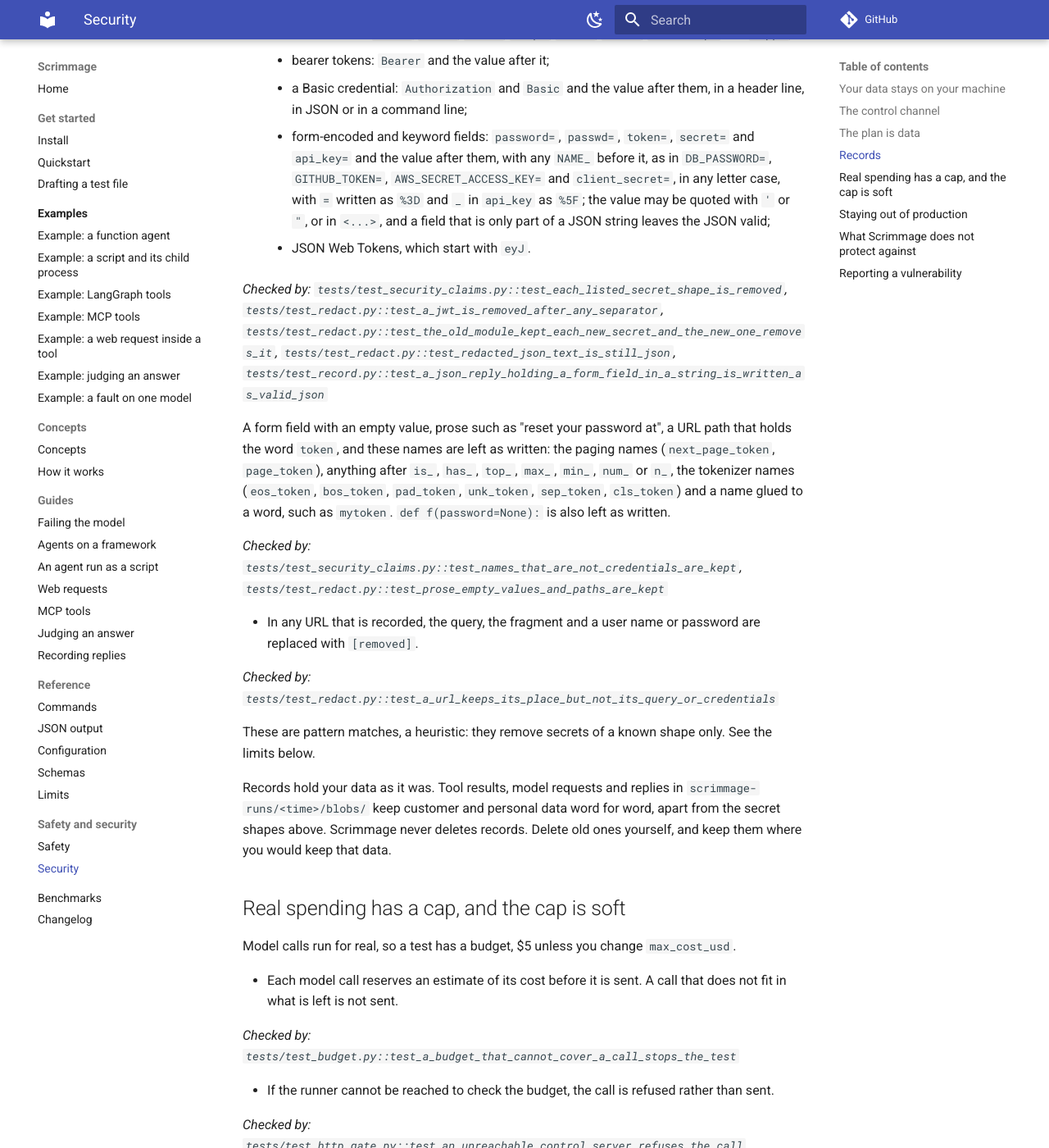
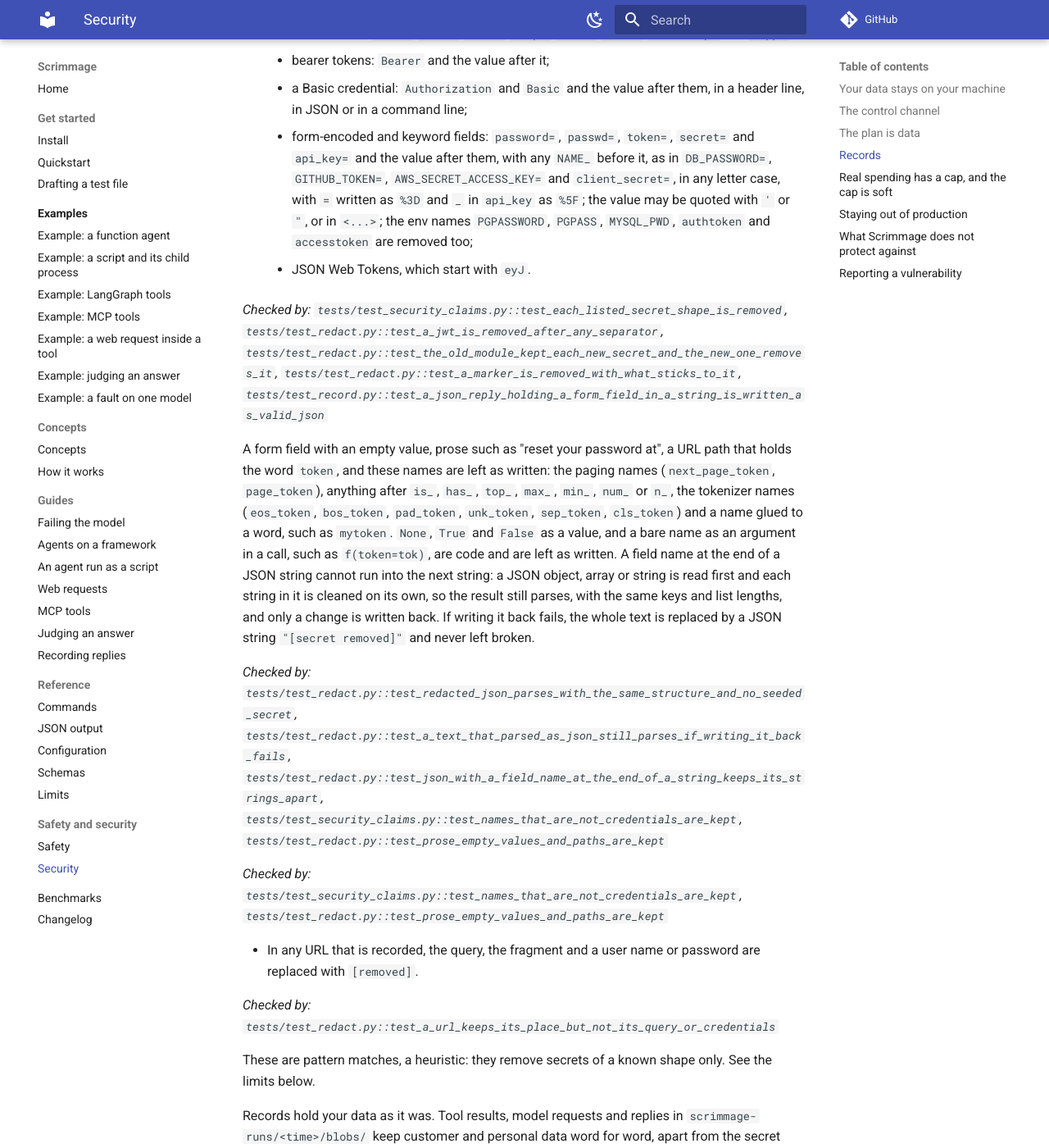
Before and after one commit to ManishKumar97/scrimmage, an MkDocs documentation site: the page built from docs/security.md, in a window 1280 px wide and 1400 px high, scrolled down 3240 px. Shown: the whole window at 82% size. Built offline with MkDocs 1.6.1 and Material for MkDocs 9.7.7, drawn with Linux system fonts in a browser that asks for light colours; comment, search, counter and statistics services are not loaded.

Commit message:
docs(redact): describe structural JSON redaction and the exemptions

```diff
--- a/docs/security.md
+++ b/docs/security.md
@@ -98,13 +98,17 @@ Every gated call is written to a record in `scrimmage-runs/`, next to your `scri
     - Slack tokens: `xoxa-`, `xoxb-`, `xoxe-`, `xoxp-`, `xoxr-`, `xoxs-`, `xoxe.xoxp-` and `xapp-`;
     - bearer tokens: `Bearer` and the value after it;
     - a Basic credential: `Authorization` and `Basic` and the value after them, in a header line, in JSON or in a command line;
-    - form-encoded and keyword fields: `password=`, `passwd=`, `token=`, `secret=` and `api_key=` and the value after them, with any `NAME_` before it, as in `DB_PASSWORD=`, `GITHUB_TOKEN=`, `AWS_SECRET_ACCESS_KEY=` and `client_secret=`, in any letter case, with `=` written as `%3D` and `_` in `api_key` as `%5F`; the value may be quoted with `'` or `"`, or in `<...>`, and a field that is only part of a JSON string leaves the JSON valid;
+    - form-encoded and keyword fields: `password=`, `passwd=`, `token=`, `secret=` and `api_key=` and the value after them, with any `NAME_` before it, as in `DB_PASSWORD=`, `GITHUB_TOKEN=`, `AWS_SECRET_ACCESS_KEY=` and `client_secret=`, in any letter case, with `=` written as `%3D` and `_` in `api_key` as `%5F`; the value may be quoted with `'` or `"`, or in `<...>`; the env names `PGPASSWORD`, `PGPASS`, `MYSQL_PWD`, `authtoken` and `accesstoken` are removed too;
     - JSON Web Tokens, which start with `eyJ`.
 
-  *Checked by: `tests/test_security_claims.py::test_each_listed_secret_shape_is_removed`, `tests/test_redact.py::test_a_jwt_is_removed_after_any_separator`, `tests/test_redact.py::test_the_old_module_kept_each_new_secret_and_the_new_one_removes_it`, `tests/test_redact.py::test_redacted_json_text_is_still_json`, `tests/test_record.py::test_a_json_reply_holding_a_form_field_in_a_string_is_written_as_valid_json`*
+  *Checked by: `tests/test_security_claims.py::test_each_listed_secret_shape_is_removed`, `tests/test_redact.py::test_a_jwt_is_removed_after_any_separator`, `tests/test_redact.py::test_the_old_module_kept_each_new_secret_and_the_new_one_removes_it`, `tests/test_redact.py::test_a_marker_is_removed_with_what_sticks_to_it`, `tests/test_record.py::test_a_json_reply_holding_a_form_field_in_a_string_is_written_as_valid_json`*
 
   A form field with an empty value, prose such as "reset your password at", a URL path that holds the word `token`, and these names are left as written: the paging names (`next_page_token`, `page_token`), anything after `is_`, `has_`, `top_`, `max_`, `min_`, `num_` or `n_`, the tokenizer names (`eos_token`, `bos_token`, `pad_token`, `unk_token`, `sep_token`, `cls_token`) and a name glued to a word, such as `mytoken`.
-  `def f(password=None):` is also left as written.
+  `None`, `True` and `False` as a value, and a bare name as an argument in a call, such as `f(token=tok)`, are code and are left as written.
+  A field name at the end of a JSON string cannot run into the next string: a JSON object, array or string is read first and each string in it is cleaned on its own, so the result still parses, with the same keys and list lengths, and only a change is written back.
+  If writing it back fails, the whole text is replaced by a JSON string `"[secret removed]"` and never left broken.
+
+  *Checked by: `tests/test_redact.py::test_redacted_json_parses_with_the_same_structure_and_no_seeded_secret`, `tests/test_redact.py::test_a_text_that_parsed_as_json_still_parses_if_writing_it_back_fails`, `tests/test_redact.py::test_json_with_a_field_name_at_the_end_of_a_string_keeps_its_strings_apart`, `tests/test_security_claims.py::test_names_that_are_not_credentials_are_kept`, `tests/test_redact.py::test_prose_empty_values_and_paths_are_kept`*
 
   *Checked by: `tests/test_security_claims.py::test_names_that_are_not_credentials_are_kept`, `tests/test_redact.py::test_prose_empty_values_and_paths_are_kept`*
 
```
Also changed, not shown: docs/limits.md (+3 -1 lines).
